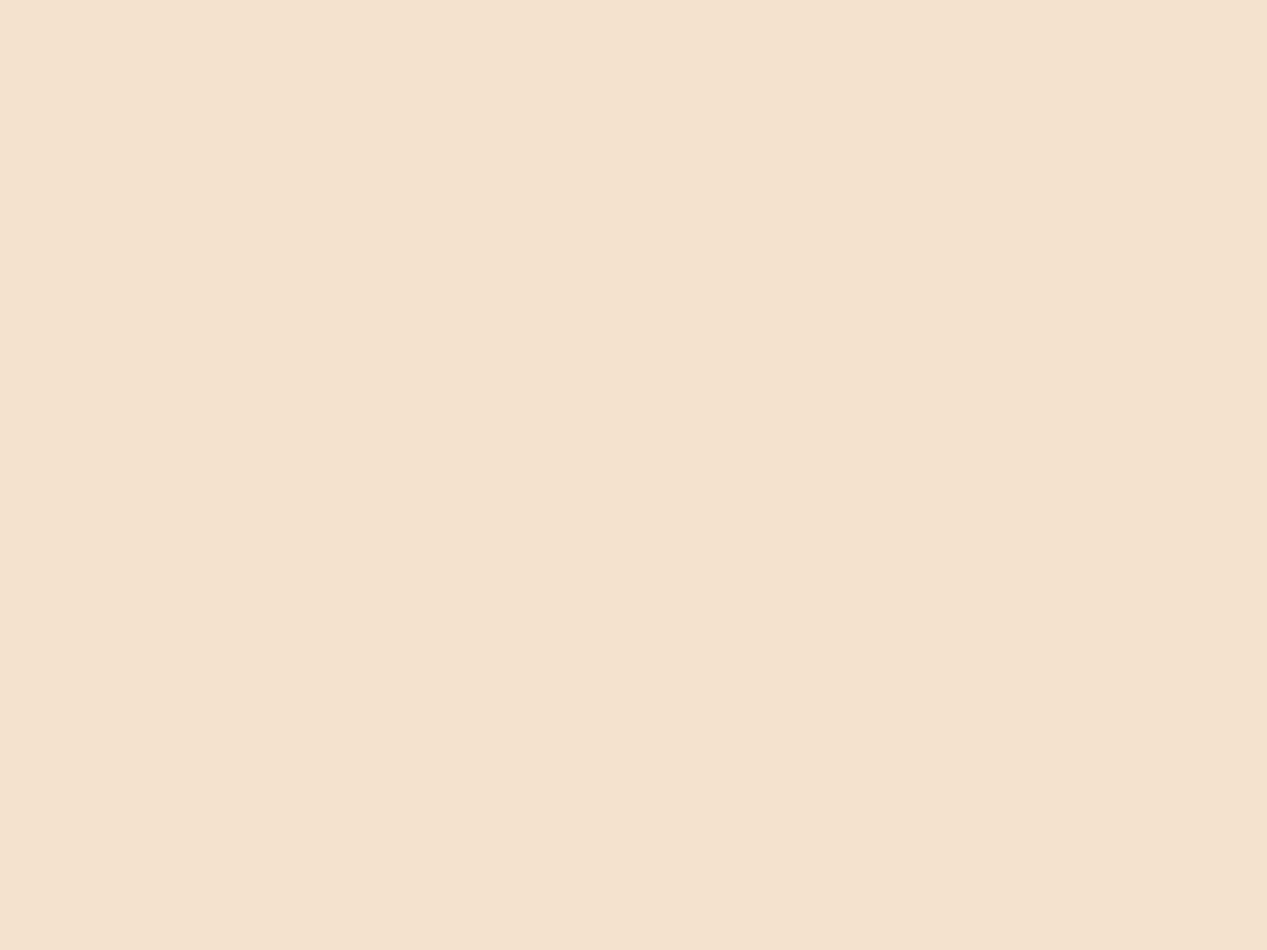
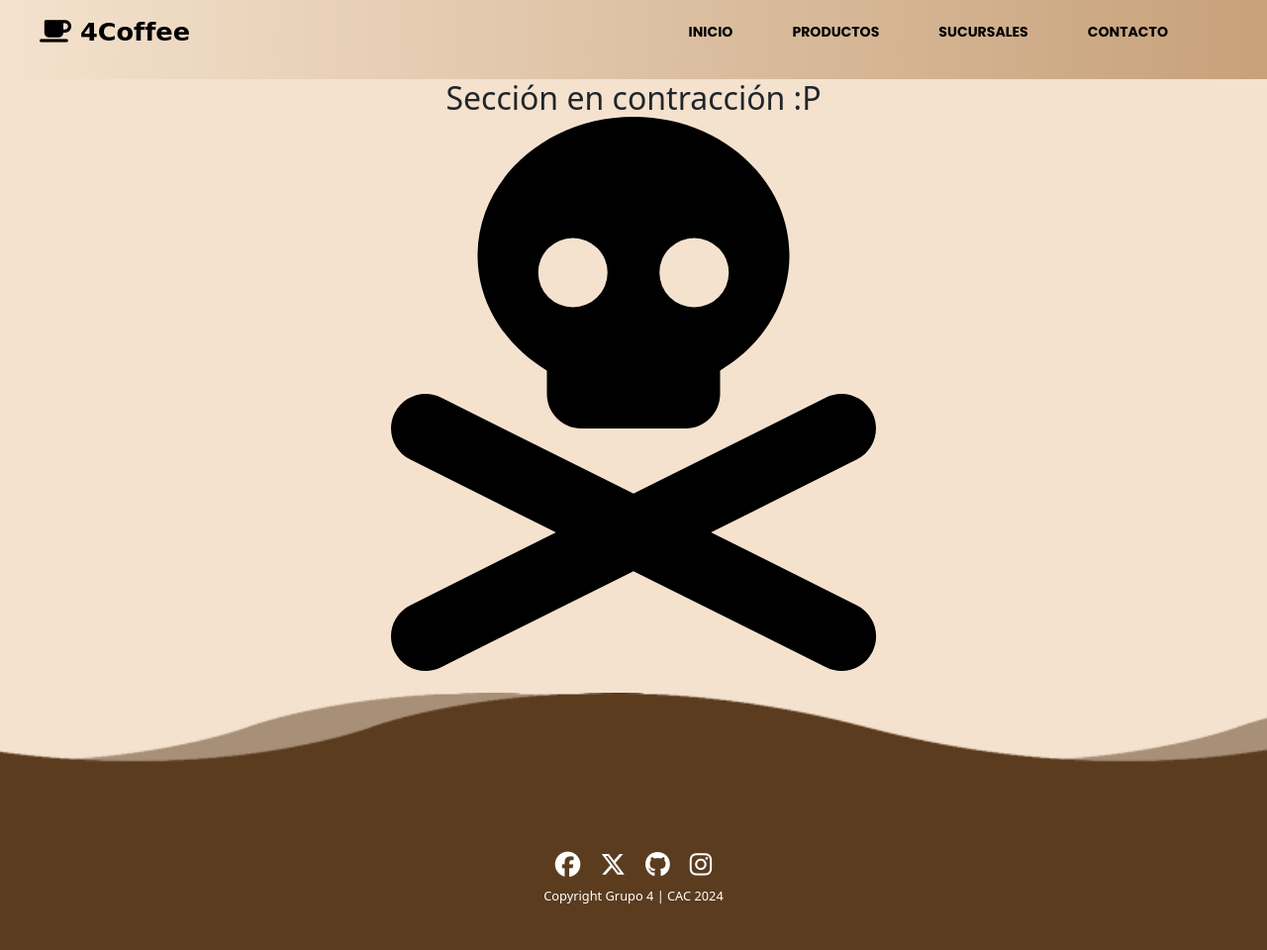
Before and after one commit to FFabianaB/Caffee-CAC, a plain HTML site: page pages/sesion.html in a window 1280 px wide. Shown: the whole page at 99% size. Before the commit the page ends 800 px from the top, so only its background shows below. Drawn offline with nearby package versions, Linux system fonts and the light colour scheme; a web font is replaced by a local one.

```diff
--- a/pages/sesion.html
+++ b/pages/sesion.html
@@ -30,7 +30,79 @@
         <script src="https://kit.fontawesome.com/06cd062310.js" crossorigin="anonymous"></script>
       </head>
 
-<body>
+      <body>
+        <header class="header">
 
-</body>
+          <nav class="navegacion">
+            <a class="anclaLogo" href="#" id="logo">
+              <i class="fa-solid fa-mug-saucer"></i>
+              <span>4Coffee</span>
+            </a>
+            <ul class="listaNav">
+              <li class="listaItem"><a class="linkNav" href="../index.html">INICIO</a></li>
+
+              <li class="listaItem">
+                <a class="linkNav" href="../pages/productos.html">PRODUCTOS</a>
+              </li>
+              <li class="listaItem">
+                <a class="linkNav" href="../pages/sucursales.html">SUCURSALES</a>
+              </li>
+              <li class="listaItem">
+                <a class="linkNav" href="../pages/contacto.html">CONTACTO</a>
+              </li>
+
+              <li class="listaItem">
+                <div class="dropdown">
+                  <button class="btn btn-secondary" type="button" data-bs-toggle="dropdown" aria-expanded="false">
+                    <i class="fa-solid fa-bars"></i>
+                  </button>
+                  <ul class="dropdown-menu">
+                    <li><a class="dropdown-item" href="../index.html">Inicio</a></li>
+                    <li><a class="dropdown-item" href="../pages/productos.html">Productos</a></li>
+                    <li><a class="dropdown-item" href="../pages/sucursales.html">Sucursales</a></li>
+                    <li><a class="dropdown-item" href="../pages/contacto.html">Contacto</a></li>
+
+                  </ul>
+                </div>
+              </li>
+            </ul>
+          </nav>
+        </header>
+
+        <div style="display: flex;flex-wrap: wrap; justify-content: center; " class="separador">
+          <h1 style="font-size: xx-large;">Sección en contracción :P</h1>
+          <img style=" height: 100%;width: 100%; " src="../IMG/skull-crossbones-solid.svg" alt="">
+        </div>
+
+        <footer>
+          <div class="waves">
+            <div class="wave" id="wave1"></div>
+            <div class="wave" id="wave2"></div>
+          </div>
+          <div class="social">
+            <ul class="social-icon">
+              <li class="social-icon__item">
+                <a class="social-icon__link" href="">
+                  <i class="fa-brands fa-facebook" style="color: #ffffff"></i>
+                </a>
+              </li>
+              <li class="social-icon__item">
+                <a class="social-icon__link" href="">
+                  <i class="fa-brands fa-x-twitter" style="color: #ffffff"></i>
+                </a>
+              </li>
+              <li class="social-icon__item">
+                <a class="social-icon__link" href="">
+                  <i class="fa-brands fa-github" style="color: #ffffff"></i>
+                </a>
+              </li>
+              <li class="social-icon__item">
+                <a class="social-icon__link" href="">
+                  <i class="fa-brands fa-instagram" style="color: #ffffff"></i>
+                </a>
+              </li>
+            </ul>
+          </div>
+          <small>Copyright Grupo 4 | CAC 2024</small>
+        </footer>
 </html>
```
Also changed, not shown: pages/carrito.html (+71 -2 lines), IMG/skull-crossbones-solid.svg (added).
